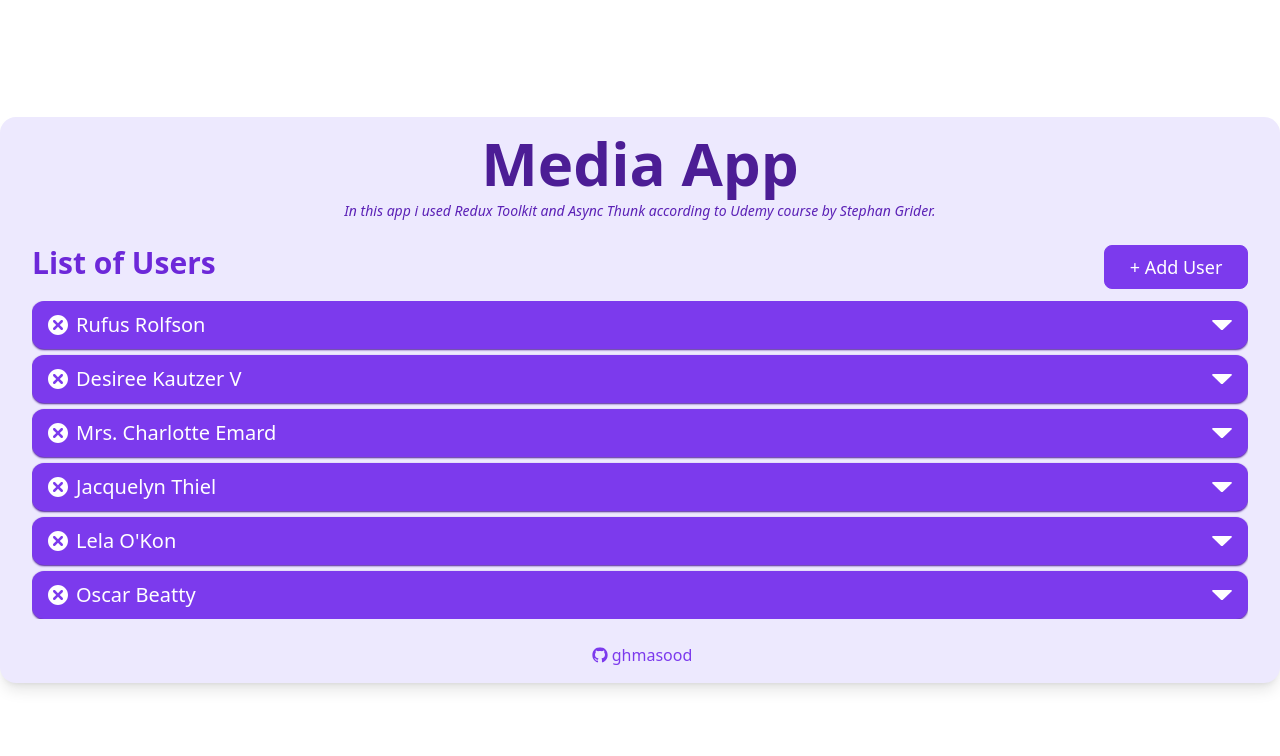
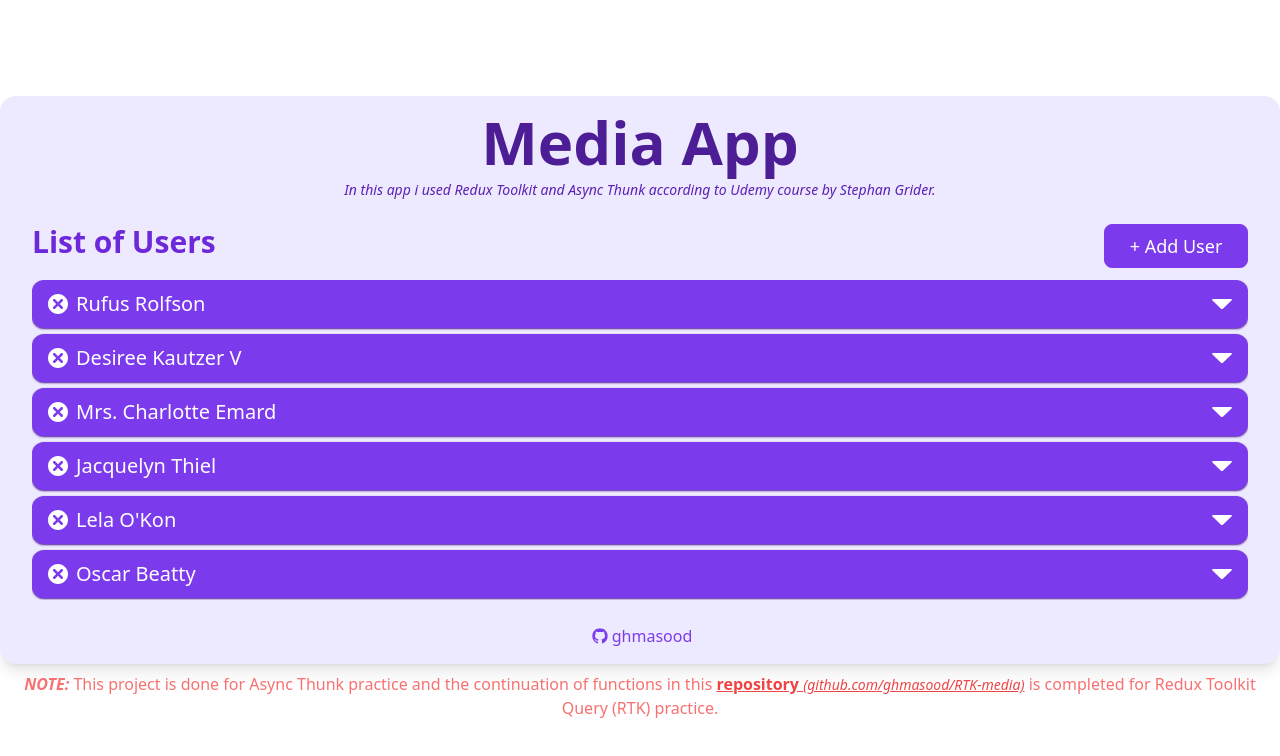
Before and after one commit to ghmasood/RTK-media, a React (Create React App) app: page / in a window 1280 px wide. Shown: the top 756 px of the page. Built offline with nearby package versions, Linux system fonts and the light colour scheme; data requests are answered from the project's data file.

Commit message:
[IMPROVE] add some note and readme for prepare next project

```diff
--- a/db.json
+++ b/db.json
@@ -23,6 +23,14 @@
     {
       "name": "Oscar Beatty",
       "id": 8
+    },
+    {
+      "name": "Beatrice Conn",
+      "id": 9
+    },
+    {
+      "name": "Jose Heaney",
+      "id": 10
     }
   ],
   "albums": [],
--- a/src/components/AlbumList/index.tsx
+++ b/src/components/AlbumList/index.tsx
@@ -5,7 +5,7 @@ interface IAlbumListProps {
   user: IUserdata;
 }
 function AlbumList({ user }: IAlbumListProps) {
-  return <div>Album for {user.name}</div>;
+  return <div className="text-white">Album for {user.name}</div>;
 }
 
 export default AlbumList;
--- a/src/components/ExpandablePanel/index.tsx
+++ b/src/components/ExpandablePanel/index.tsx
@@ -1,6 +1,5 @@
 import React, { ReactNode, useState } from "react";
-import { VscTriangleDown, VscTriangleUp } from "react-icons/vsc";
-import Button from "../Button/Button";
+import { VscTriangleDown } from "react-icons/vsc";
 
 interface IExpaExpandPanelProps {
   header: ReactNode;
--- a/src/components/UserList/components/userListItem/index.tsx
+++ b/src/components/UserList/components/userListItem/index.tsx
@@ -4,7 +4,6 @@ import { useThunk } from "../../../../store/hooks";
 import { IUserdata } from "../../../../store/slices/usersSlice";
 import Button from "../../../Button/Button";
 import { TiDelete } from "react-icons/ti";
-import { VscTriangleDown } from "react-icons/vsc";
 import ExpandPanel from "../../../ExpandablePanel";
 import AlbumList from "../../../AlbumList";
 
--- a/src/components/index.tsx
+++ b/src/components/index.tsx
@@ -5,11 +5,29 @@ import UserList from "./UserList";
 
 function MediaApp() {
   return (
-    <div className="flex flex-col gap-6 container bg-violet-100 rounded-2xl py-4 px-8 absolute left-1/2 -translate-x-1/2 top-1/2 -translate-y-1/2 shadow-lg">
-      <MainTitle />
-      <UserList />
-      <CopyRight />
-    </div>
+    <>
+      <div className="flex flex-col gap-6 container bg-violet-100 rounded-2xl py-4 px-8 absolute left-1/2 -translate-x-1/2 top-[6rem] shadow-lg">
+        <MainTitle />
+        <UserList />
+        <CopyRight />
+      </div>
+      {/* THIS NOTE DELETED IN NEXT PROJECT */}
+      <div className="bottom-[10%] left-1/2 -translate-x-1/2 text-center  absolute container text-red-400">
+        <span className="font-semibold italic">NOTE:</span> This project is done
+        for Async Thunk practice and the continuation of functions in this{" "}
+        <a
+          className="font-semibold cursor-pointer underline text-red-500 hover:text-red-600 duration-500"
+          href="https://github.com/ghmasood/RTK-media"
+        >
+          repository{" "}
+          <span className="font-normal italic text-sm">
+            (github.com/ghmasood/RTK-media)
+          </span>
+        </a>{" "}
+        is completed for Redux Toolkit Query (RTK) practice.
+      </div>
+      {/* THIS NOTE DELETED IN NEXT PROJECT */}
+    </>
   );
 }
 
```
Also changed, not shown: 1 other file (tests, documents, lock files or other folders).
